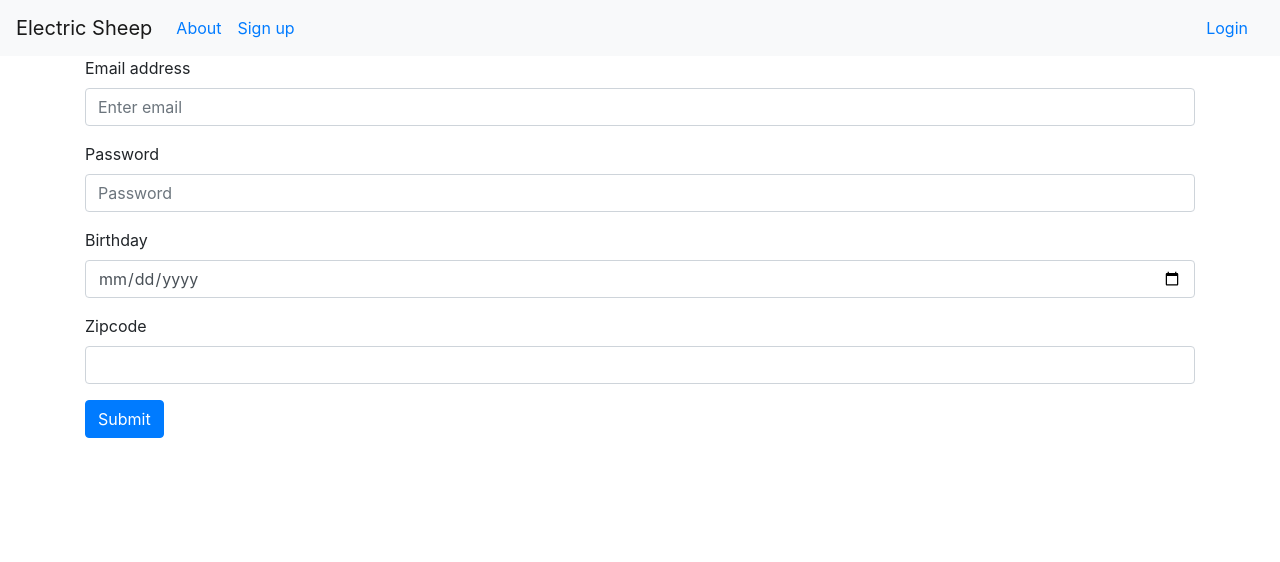
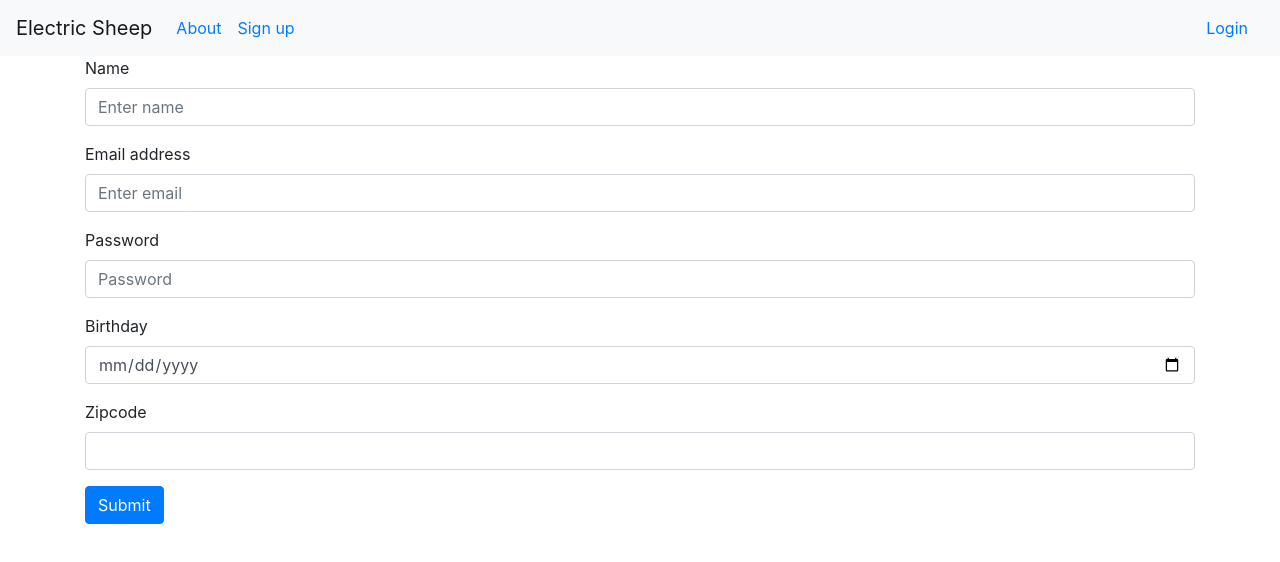
Before and after one commit to zealousAnemone/electric-sheep, a Next.js app: page /signup in a window 1280 px wide. Shown: the top 562 px of the page. Built offline with nearby package versions, Linux system fonts and the light colour scheme.

Commit message:
filling out signup form changes state

```diff
--- a/pages/signup.js
+++ b/pages/signup.js
@@ -3,31 +3,82 @@ import Header from '../components/Header';
 import Form from 'react-bootstrap/Form';
 import Container from 'react-bootstrap/Container';
 import Button from 'react-bootstrap/Button';
+import { useState } from 'react';
 
 const Signup = () => {
+  const [newUser, setNewUser] = useState({
+    name: null,
+    email: null,
+    password: null,
+    birthday: null,
+    zipcode: null,
+  });
+
+  const handleSubmit = (e) => {
+    e.preventDefault();
+    alert(
+      `hi ${newUser.name}, ${newUser.email}, ${newUser.password}, ${newUser.birthday}, ${newUser.zipcode}`
+    );
+  };
   return (
     <div>
       <Header />
       <Container>
-        <Form>
+        <Form onSubmit={handleSubmit}>
+          <Form.Group controlId="formBasicName">
+            <Form.Label>Name</Form.Label>
+            <Form.Control
+              type="text"
+              placeholder="Enter name"
+              value={newUser.name}
+              onChange={(e) => setNewUser({ ...newUser, name: e.target.value })}
+            />
+          </Form.Group>
+
           <Form.Group controlId="formBasicEmail">
             <Form.Label>Email address</Form.Label>
-            <Form.Control type="email" placeholder="Enter email" />
+            <Form.Control
+              type="email"
+              placeholder="Enter email"
+              value={newUser.email}
+              onChange={(e) =>
+                setNewUser({ ...newUser, email: e.target.value })
+              }
+            />
           </Form.Group>
 
           <Form.Group controlId="formBasicPassword">
             <Form.Label>Password</Form.Label>
-            <Form.Control type="password" placeholder="Password" />
+            <Form.Control
+              type="password"
+              placeholder="Password"
+              value={newUser.password}
+              onChange={(e) =>
+                setNewUser({ ...newUser, password: e.target.value })
+              }
+            />
           </Form.Group>
 
           <Form.Group controlId="formBirthday">
             <Form.Label>Birthday</Form.Label>
-            <Form.Control type="date" />
+            <Form.Control
+              type="date"
+              value={newUser.birthday}
+              onChange={(e) =>
+                setNewUser({ ...newUser, birthday: e.target.value })
+              }
+            />
           </Form.Group>
 
           <Form.Group controlId="formZipcode">
             <Form.Label>Zipcode</Form.Label>
-            <Form.Control type="text" />
+            <Form.Control
+              type="text"
+              value={newUser.zipcode}
+              onChange={(e) =>
+                setNewUser({ ...newUser, zipcode: e.target.value })
+              }
+            />
           </Form.Group>
 
           <Button variant="primary" type="submit">
```
Also changed, not shown: 1 other file (tests, documents, lock files or other folders).
